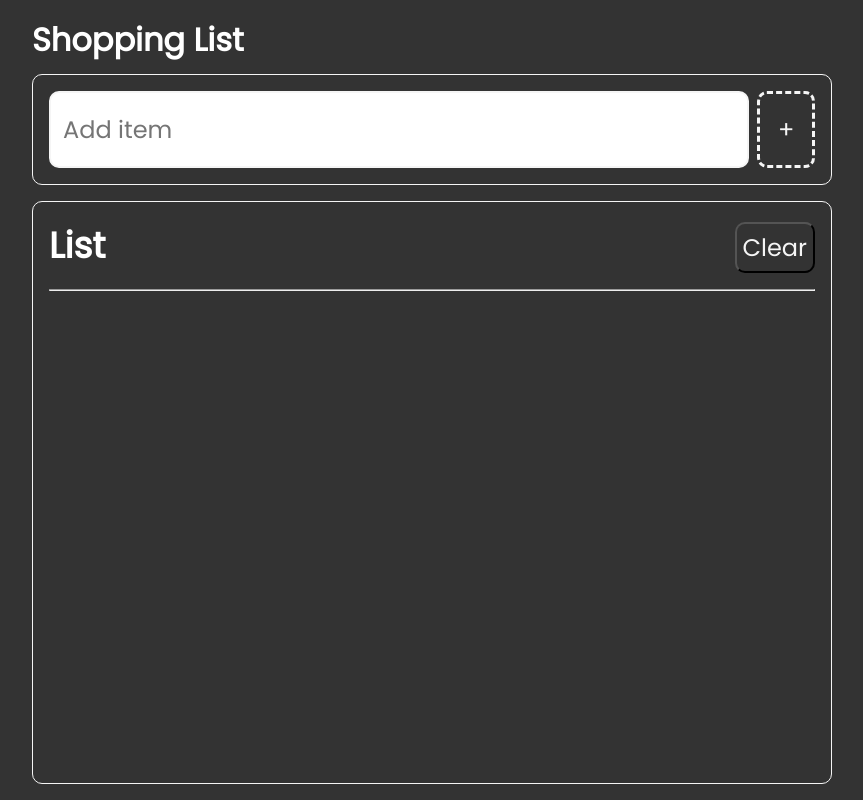
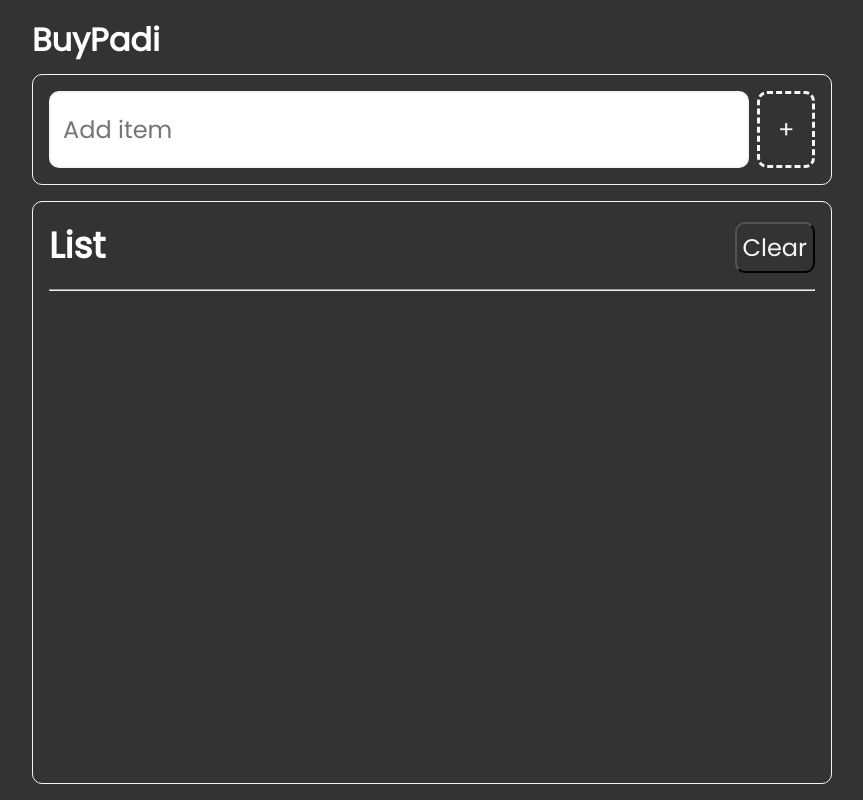
Before and after one commit to Mayotomiwa/Shopping-List, a website built with Vite: page index.html in a window 1280 px wide. Shown: the whole page, without its empty margins (208-1071 px from the left). Built offline with nearby package versions, Linux system fonts and the light colour scheme.

Commit message:
changes made to index.html file

```diff
--- a/index.html
+++ b/index.html
@@ -5,14 +5,14 @@
   <meta charset="UTF-8">
   <meta http-equiv="X-UA-Compatible" content="IE=edge">
   <meta name="viewport" content="width=device-width, initial-scale=1.0">
-  <title>Shopping List</title>
+  <title>BuyPadi</title>
   <link rel="stylesheet" href="/src/css/style.css">
   <script type="module" src="/src/main.ts" defer></script>
 </head>
 
 <body>
   <main>
-    <h1 class="space">Shopping List</h1>
+    <h1 class="space">BuyPadi</h1>
 
     <section class="newItemEntry">
       <h2 class="offscreen">New Item Entry</h2>
```
